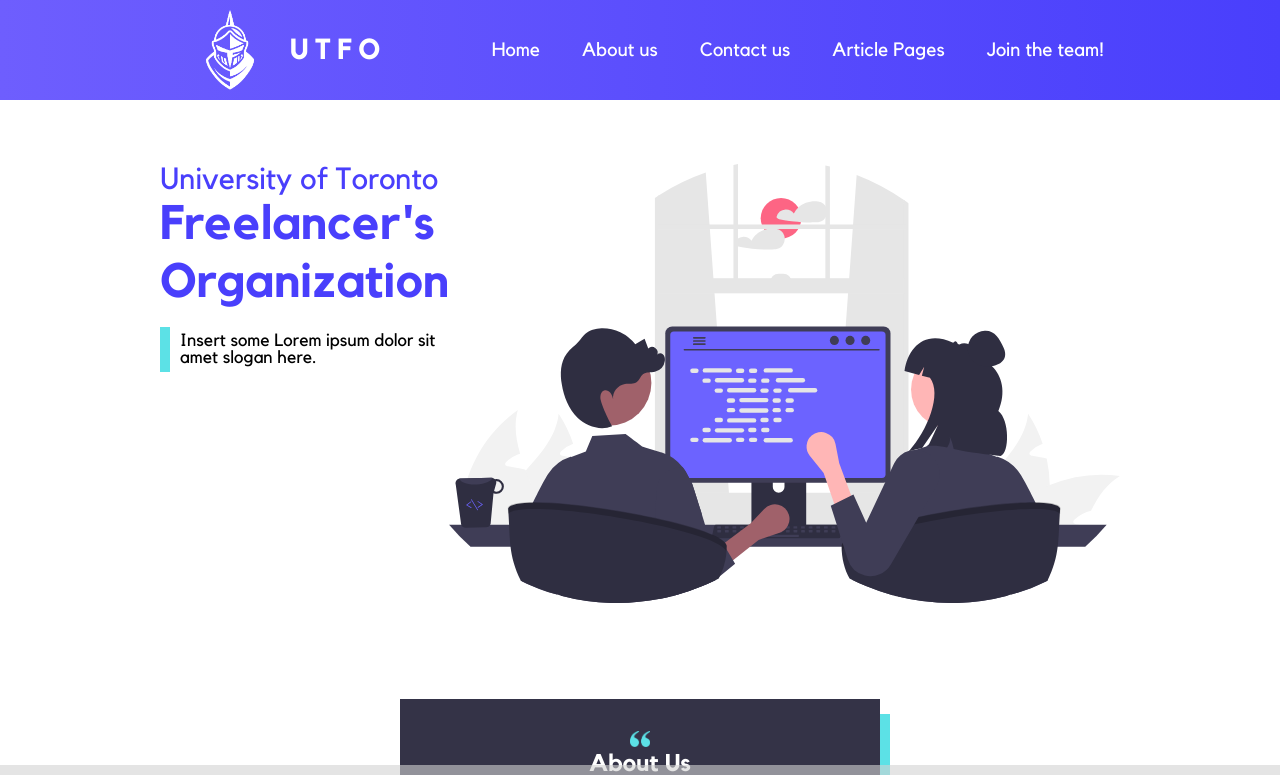
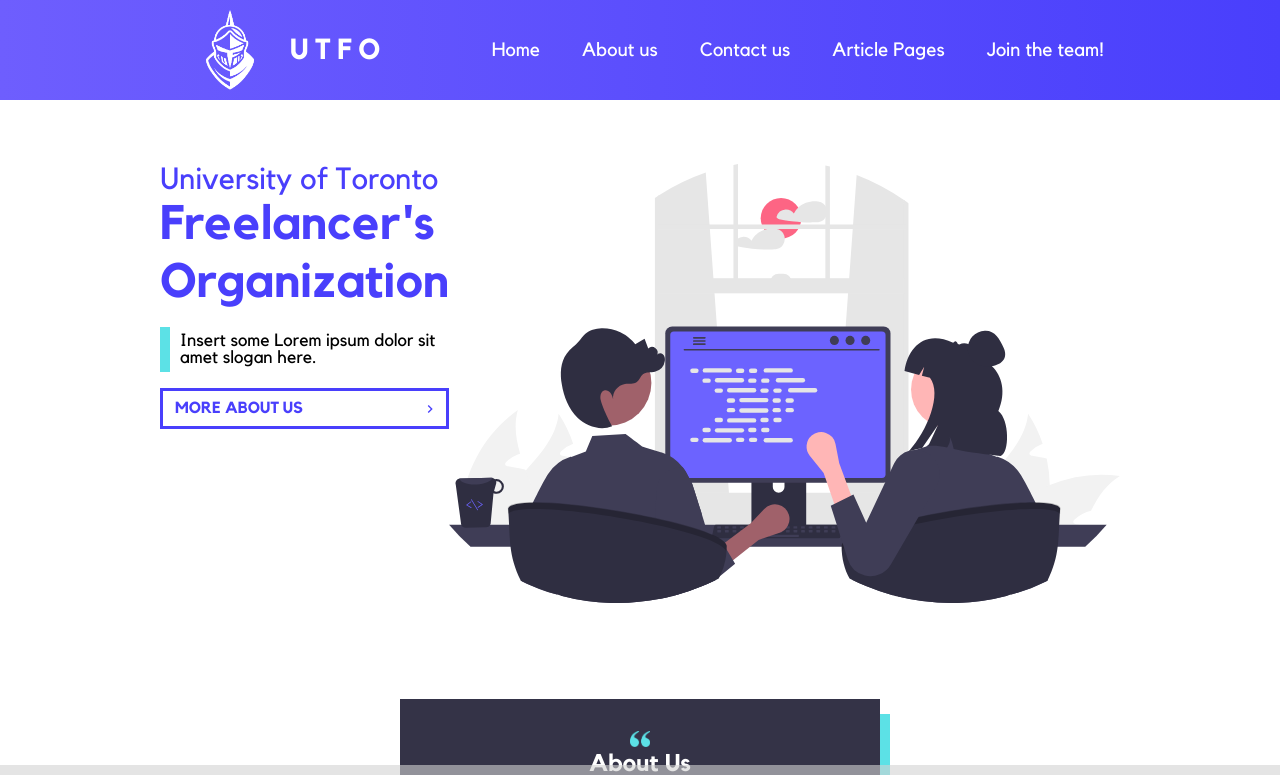
Before and after one commit to UTFO/UTFO-Website, a React (Create React App) app: page / in a window 1280 px wide. Shown: the top 775 px of the page. Built offline with nearby package versions, Linux system fonts and the light colour scheme.

Commit message:
Add AboutLink component

```diff
--- a/src/components/pages/Home/Blurbs/AboutBlurb.css
+++ b/src/components/pages/Home/Blurbs/AboutBlurb.css
@@ -17,3 +17,19 @@
 	background: linear-gradient(transparent 0%, transparent 49.9%,
 		#6c63ff 50%, #6c63ff 100%);
 }
+
+.about-link div {
+	border: 3px solid #493ffc;
+	color: #493ffc;
+	text-transform: uppercase;
+	padding: 0.5rem;
+	padding-left: 0.75rem;
+	display: flex;
+	justify-content: space-between;
+	align-items: center;
+	flex-direction: row;
+}
+a.about-link {
+	text-decoration: none;
+	font-weight: bold;
+}
--- a/src/components/pages/Home/Blurbs/AboutBlurb.js
+++ b/src/components/pages/Home/Blurbs/AboutBlurb.js
@@ -2,8 +2,10 @@
 import './AboutBlurb.css';
 import TopQuote from '../../../../assets/top_quote.png';
 import BottomQuote from '../../../../assets/bottom_quote.png';
+import { Link } from 'react-router-dom';
+import KeyboardArrowRightIcon from '@mui/icons-material/KeyboardArrowRight';
 
-export default function AboutBlurb() {
+export function AboutBlurb() {
 	return (
 		<div className="about-blurb">
 			<p className="quote"><img src={TopQuote} alt="" /></p>
@@ -12,3 +14,14 @@
 		</div>
 	)
 }
+
+export function AboutLink() {
+	return (
+		<Link className="about-link" to="/about">
+			<div>
+				<span>More About Us</span>
+				<KeyboardArrowRightIcon fontSize='normal' />
+			</div>
+		</Link>
+	)
+}
--- a/src/components/pages/Home/Home.js
+++ b/src/components/pages/Home/Home.js
@@ -1,6 +1,6 @@
 import { useState } from 'react';
 import MainImage from './MainImage';
-import About from './Blurbs/AboutBlurb';
+import { AboutBlurb as About } from './Blurbs/AboutBlurb';
 import Article from './Blurbs/ArticleBlurb';
 import Contact from './Blurbs/ContactBlurb';
 import ScrollIcon from './ScrollIcon';
--- a/src/components/pages/Home/MainImage.js
+++ b/src/components/pages/Home/MainImage.js
@@ -1,6 +1,7 @@
 import mainImage from './../../../assets/main-image.svg';
 import Slogan from './Slogan';
 import './MainImage.css'
+import { AboutLink } from './Blurbs/AboutBlurb';
 
 function MainImage() {
 
@@ -13,6 +14,7 @@
           <p className="fo">Freelancer's<br/>Organization</p>
         </h1>
         <Slogan />
+        <AboutLink />
       </div>
     </div>
   );
```
